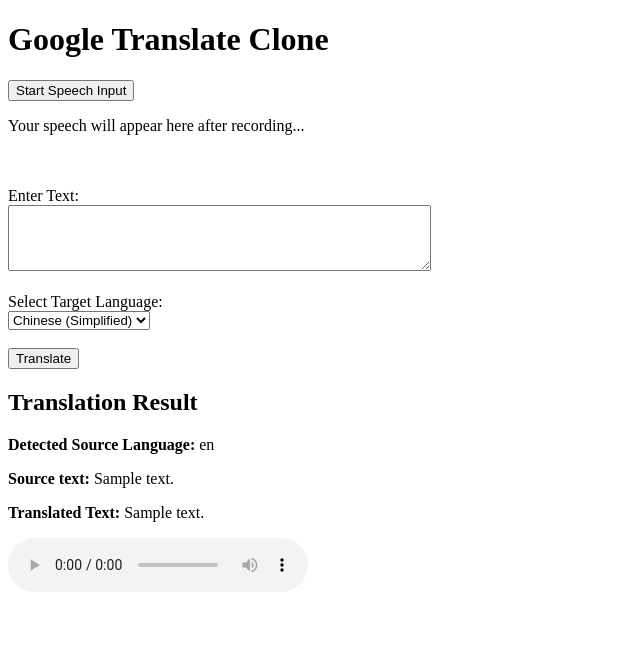
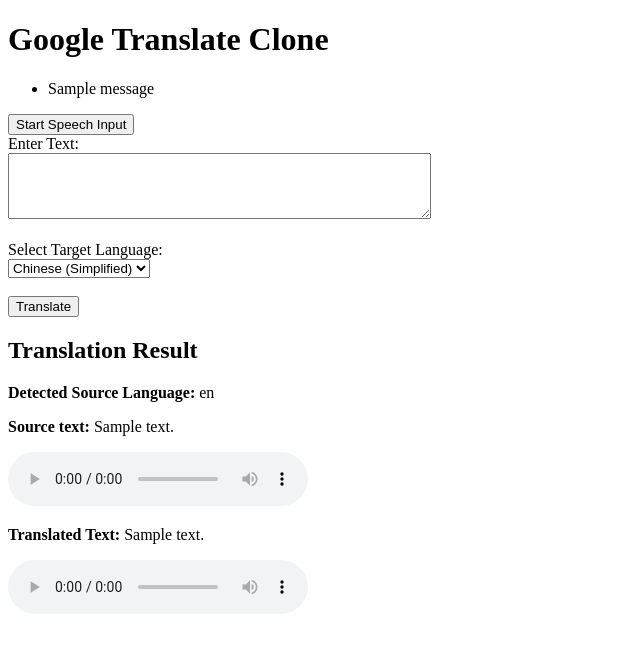
Before and after one commit to FernandoLopezC/translationHackathon, a Flask app: template app/templates/index.html in a window 1280 px wide. Shown: the top 653 px of the page, without its empty margins (0-640 px from the left). Run offline with Flask 3, Linux system fonts and the light colour scheme; the template is opened without the code that fills it: most values are stand-ins (such as "Sample title", 1, 10 or a date in 2020); one stand-in notice (Sample message) is shown; parts of the project's set-up code (start-up, migrations or seed data) failed here and were passed over.

Commit message:
fixed minor errors and buggs

```diff
--- a/app/__init__.py
+++ b/app/__init__.py
@@ -5,6 +5,8 @@ from flask import Flask
 
 app = Flask(__name__)
 
+app.secret_key = 'the random string'
+
 
 logging.basicConfig(filename='logs/translationLogs.log', level=logging.ERROR,
                     format='%(asctime)s %(levelname)s %(name)s %(threadName)s : %(message)s')
--- a/app/templates/index.html
+++ b/app/templates/index.html
@@ -7,11 +7,18 @@
 </head>
 <body>
     <h1>Google Translate Clone</h1>
-
+    {% with messages = get_flashed_messages() %}
+  {% if messages %}
+    <ul class=flashes>
+    {% for message in messages %}
+      <li>{{ message }}</li>
+    {% endfor %}
+    </ul>
+  {% endif %}
+{% endwith %}
 
     <form method="POST">
         <button type="submit" name="speech">Start Speech Input</button>
-        <p id="speech-output">Your speech will appear here after recording...</p><br><br>
     </form>
 
     <form method="POST">
@@ -36,10 +43,15 @@
         <h2>Translation Result</h2>
         <p><strong>Detected Source Language:</strong> {{ source_language }}</p>
         <p><strong>Source text:</strong> {{ text_to_translate }}</p>
+
+    <audio controls>
+            <source src="{{ url_for('static', filename='output.mp3') }}" type="audio/mp3">
+            Your browser does not support the audio element.
+        </audio>
         <p><strong>Translated Text:</strong> {{ translated_text }}</p>
 
          <audio controls>
-            <source src="{{ url_for('static', filename='output.mp3') }}" type="audio/mp3">
+            <source src="{{ url_for('static', filename='zh_output.mp3') }}" type="audio/mp3">
             Your browser does not support the audio element.
         </audio>
     {% endif %}
```
Also changed, not shown: app/routes.py (+5 -4 lines).
